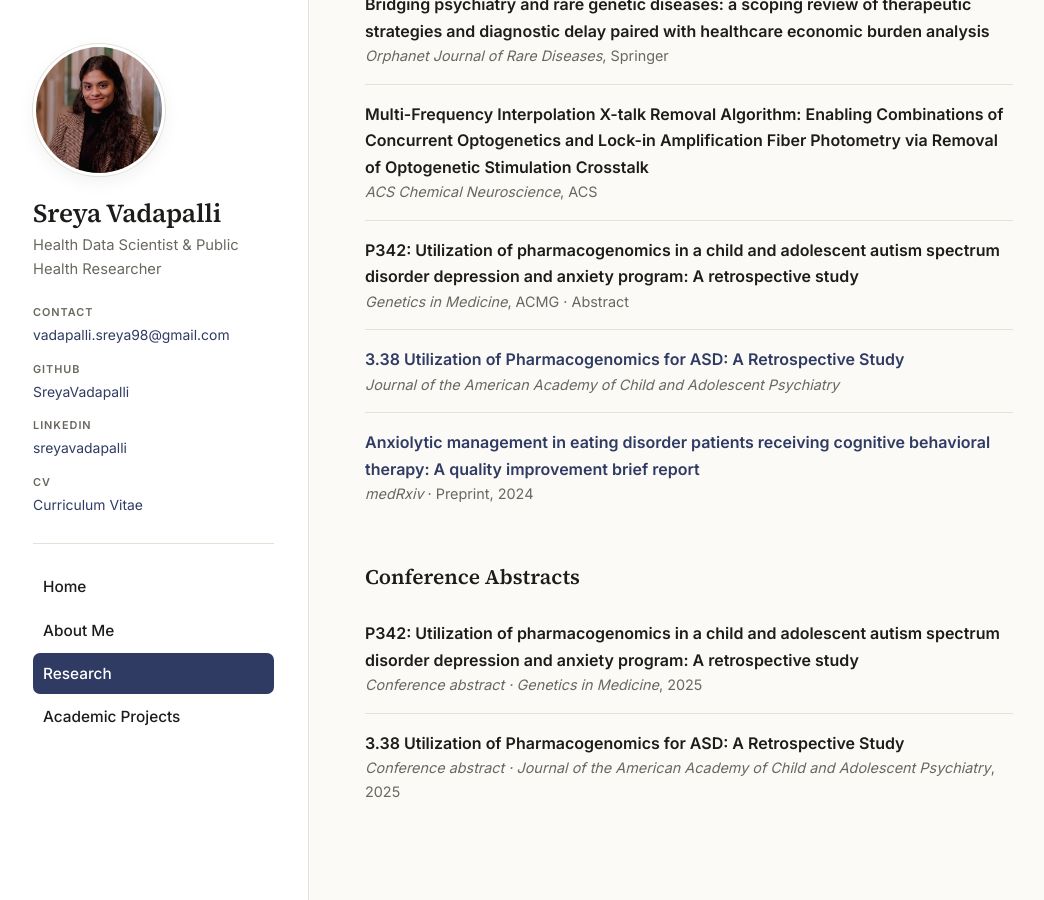
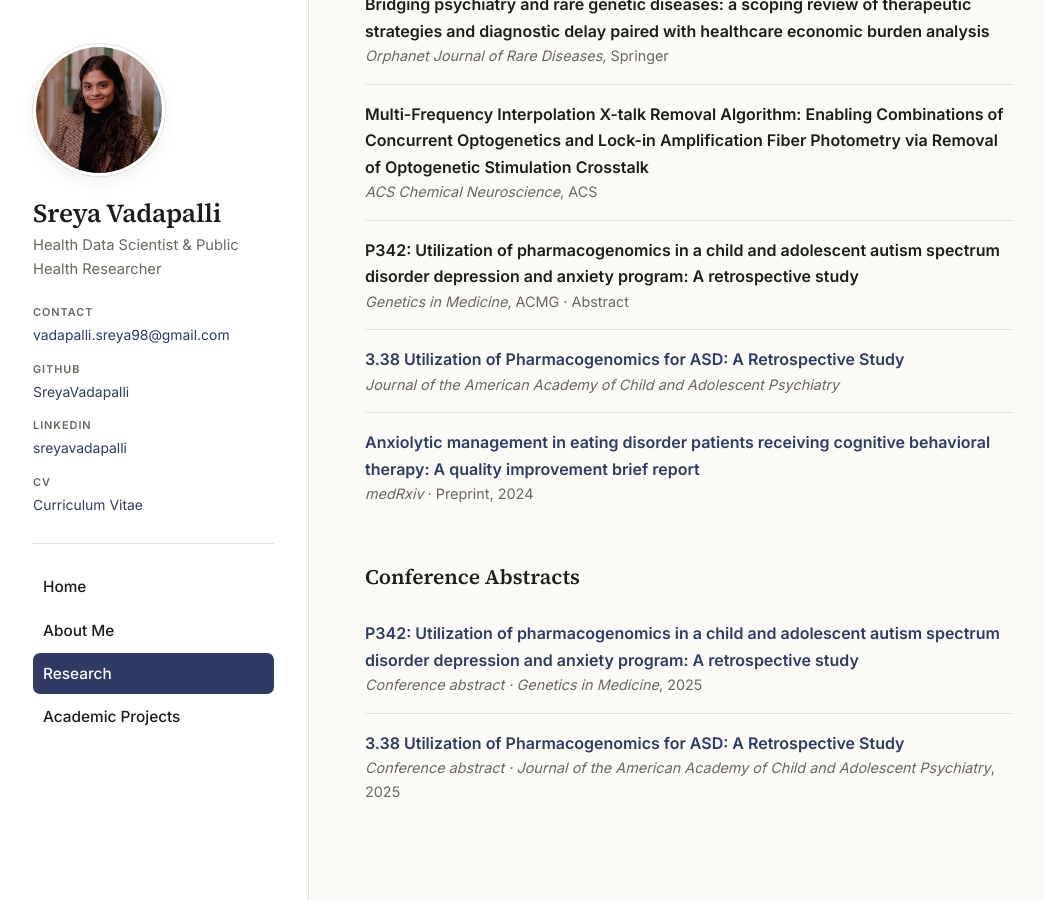
Before and after one commit to SreyaVadapalli/SreyaVadapalli.github.io, a Jekyll site: the page built from research.html, in a window 1280 px wide and 900 px high, scrolled down 833 px. Shown: the whole window, without its empty margins (51-1095 px from the left). Built offline with Jekyll 4.4.1, drawn with Linux system fonts in a browser that asks for light colours.

```diff
--- a/research.html
+++ b/research.html
@@ -79,21 +79,19 @@
 </ul>
 
 
-
 <h2>Conference Abstracts</h2>
 <ul class="clean">
-<li>
-    <div class="item-title">P342: Utilization of pharmacogenomics in a child and adolescent autism spectrum disorder depression and anxiety program: A retrospective study </a>
-      <a href="https://www.sciencedirect.com/science/article/pii/S2949774425003462" target="_blank" rel="noopener"> </a>
+  <li>
+    <div class="item-title">
+      <a href="https://www.sciencedirect.com/science/article/pii/S2949774425003462" target="_blank" rel="noopener">P342: Utilization of pharmacogenomics in a child and adolescent autism spectrum disorder depression and anxiety program: A retrospective study</a>
     </div>
     <div class="item-meta"><em>Conference abstract · Genetics in Medicine</em>, 2025</div>
   </li>
 
-<li>
-    <div class="item-title">3.38 Utilization of Pharmacogenomics for ASD: A Retrospective Study </a>
-      <a href="https://www.jaacap.org/article/S0890-8567(25)01701-0/fulltext" target="_blank" rel="noopener"> </a>
+  <li>
+    <div class="item-title">
+      <a href="https://www.jaacap.org/article/S0890-8567(25)01701-0/fulltext" target="_blank" rel="noopener">3.38 Utilization of Pharmacogenomics for ASD: A Retrospective Study</a>
     </div>
     <div class="item-meta"><em>Conference abstract · Journal of the American Academy of Child and Adolescent Psychiatry</em>, 2025</div>
   </li>
-
 </ul>
```
